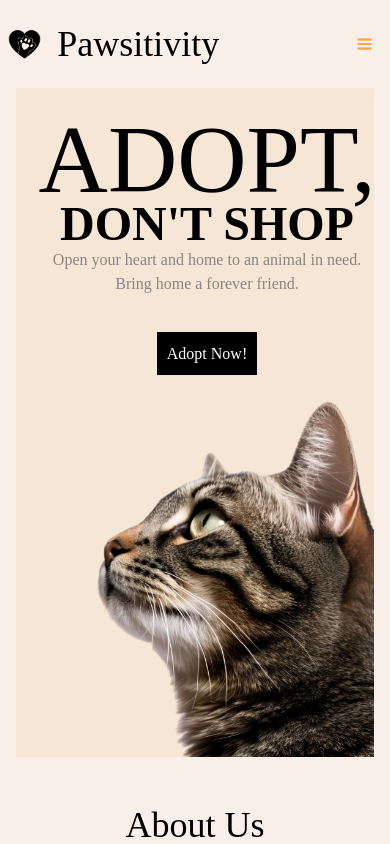
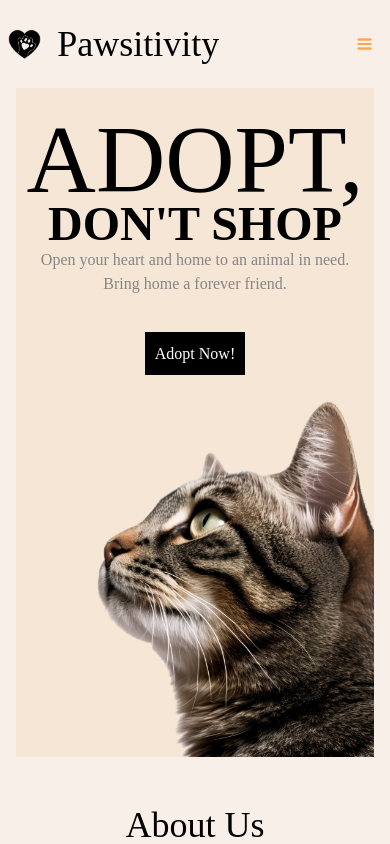
Before and after one commit to SheikBazith/pawisitivity, a React (Create React App) app: page / in a window 390 px wide. Shown: the top 844 px of the page. Built offline with nearby package versions, Linux system fonts and the light colour scheme; a web font is replaced by a local one.

Commit message:
Update Homepage.jsx

```diff
--- a/src/component/Homepage.jsx
+++ b/src/component/Homepage.jsx
@@ -4,7 +4,7 @@
 export default function Homepage() {
   return (
     <div className='home-page mt-6 flex flex-col md:flex-row justify-between'>
-        <div className='flex flex-col justify-center items-center md:items-start mt-12 ml-6'>
+        <div className='flex flex-col justify-center items-center md:items-start mt-12 md:ml-6'>
             <h2 className='text-8xl lg:text-[180px] leading-[3rem] text-center md:text-left md:leading-[5.5rem]'>ADOPT,<br></br><span className='text-5xl md:text-8xl'>DON'T SHOP</span></h2>
             <p className='text-center md:text-left'>Open your heart and home to an animal in need. <br></br>
             Bring home a forever friend.</p>
```
